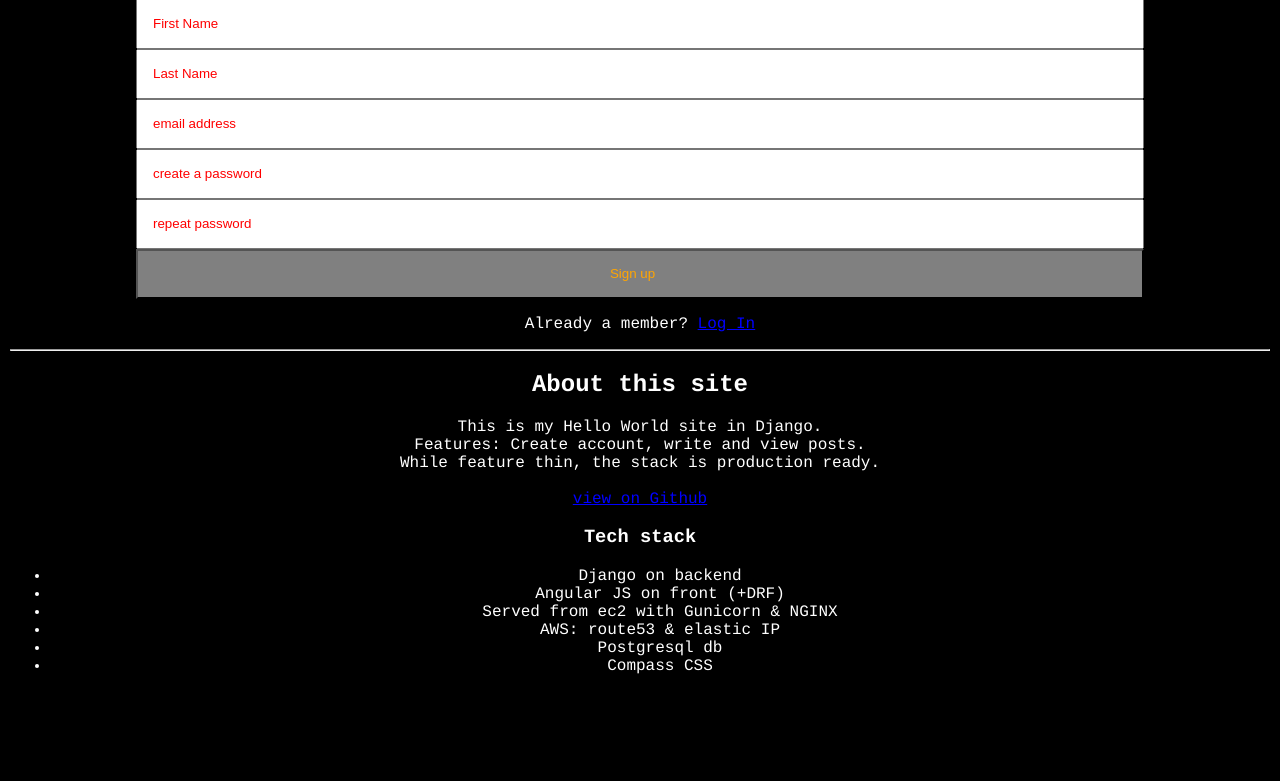
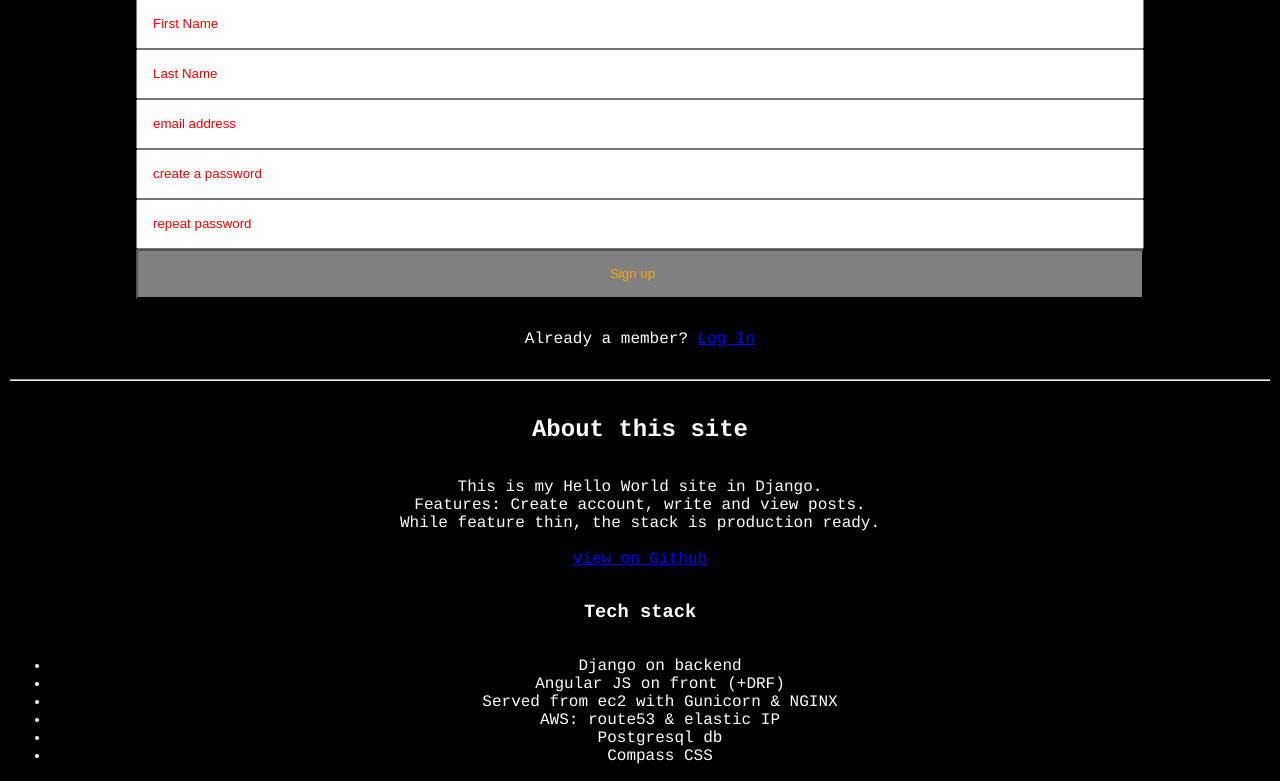
Before and after one commit to talisaar/skunkworx, a Django app: page / in a window 1280 px wide. Shown: the part 191-972 px from the top of the page. Before the commit the page ends 865 px from the top, so only its background shows below. Run offline with Django 5.2, Linux system fonts and the light colour scheme; some libraries are stand-ins or nearby versions.

Commit message:
remove webkit styles

```diff
--- a/tali/assets/css/style.css
+++ b/tali/assets/css/style.css
@@ -124,6 +124,13 @@ input[type="password"] {
 
 /* line 115, ../../scss/style.scss */
 input[type="submit"] {
+  appearance: None;
   color: orange;
   background-color: gray;
 }
+
+/* line 122, ../../scss/style.scss */
+.start_section {
+  padding-top: 15px;
+  padding-bottom: 15px;
+}
--- a/tali/homepage/templates/homepage/index.html
+++ b/tali/homepage/templates/homepage/index.html
@@ -37,7 +37,7 @@
         <p ng-hide="hide_processing_text" [disabled]="!ngForm.valid"> Signing up (takes a min...)</p>
     </form>
     <p class="start_section">Already a member? <a href="{% url 'login' %}">Log In</a></p>
-    <hr class="start_section">
+    <hr>
     <h2 class="start_section"> About this site</h2>
     <p> This is my Hello World site in Django.<br>
         Features: Create  account, write and view posts.<br>
--- a/tali/scss/style.scss
+++ b/tali/scss/style.scss
@@ -113,7 +113,13 @@ input[type="password"] {
 
  }
 input[type="submit"] {
+  appearance: None; // Should take care of webkit styles getting in the way
   color: orange;
   background-color: gray;
 
  }
+
+ .start_section {
+  padding-top: 15px;
+  padding-bottom: 15px;
+ }
```
